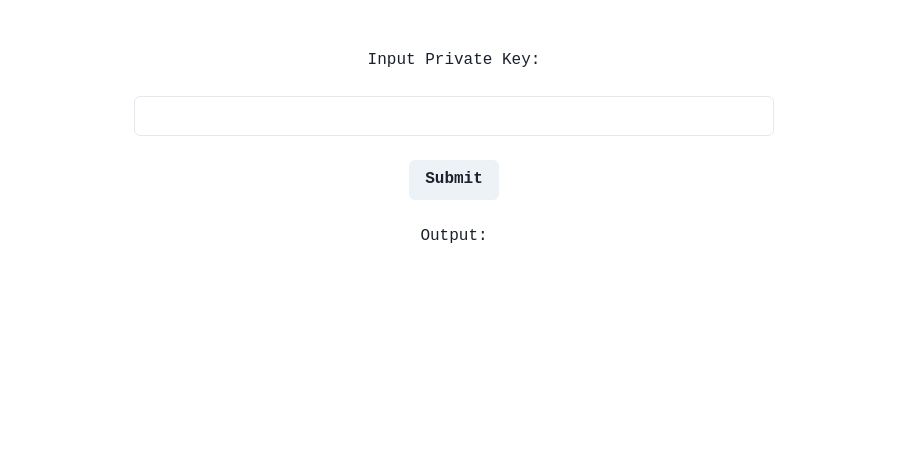
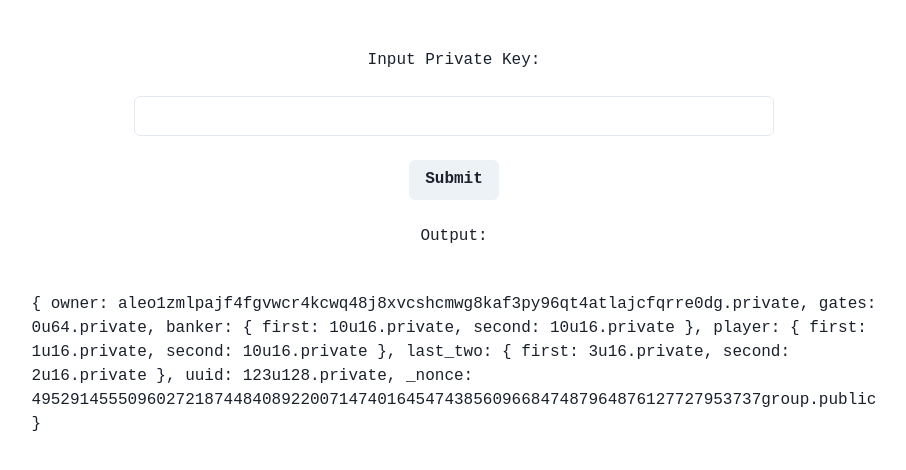
Before and after one commit to jasonkwm/leo-zakkarat, a Next.js app in the folder frontend/: page /init in a window 1280 px wide. Shown: the top 470 px of the page, without its empty margins (186-1092 px from the left). Built offline with nearby package versions, Linux system fonts and the light colour scheme; a web font is replaced by a local one.

Commit message:
fix: record output for init

```diff
--- a/frontend/src/pages/init.tsx
+++ b/frontend/src/pages/init.tsx
@@ -80,7 +80,11 @@ export default function Init() {
                 Submit
             </Button>
             <Text>Output: </Text>
-            <Text>{output}</Text>
+            {tableListFull.map((value, i) => (
+                <Text key={i} p={5}>
+                    {value}
+                </Text>
+            ))}
         </Box>
     );
 }
```
